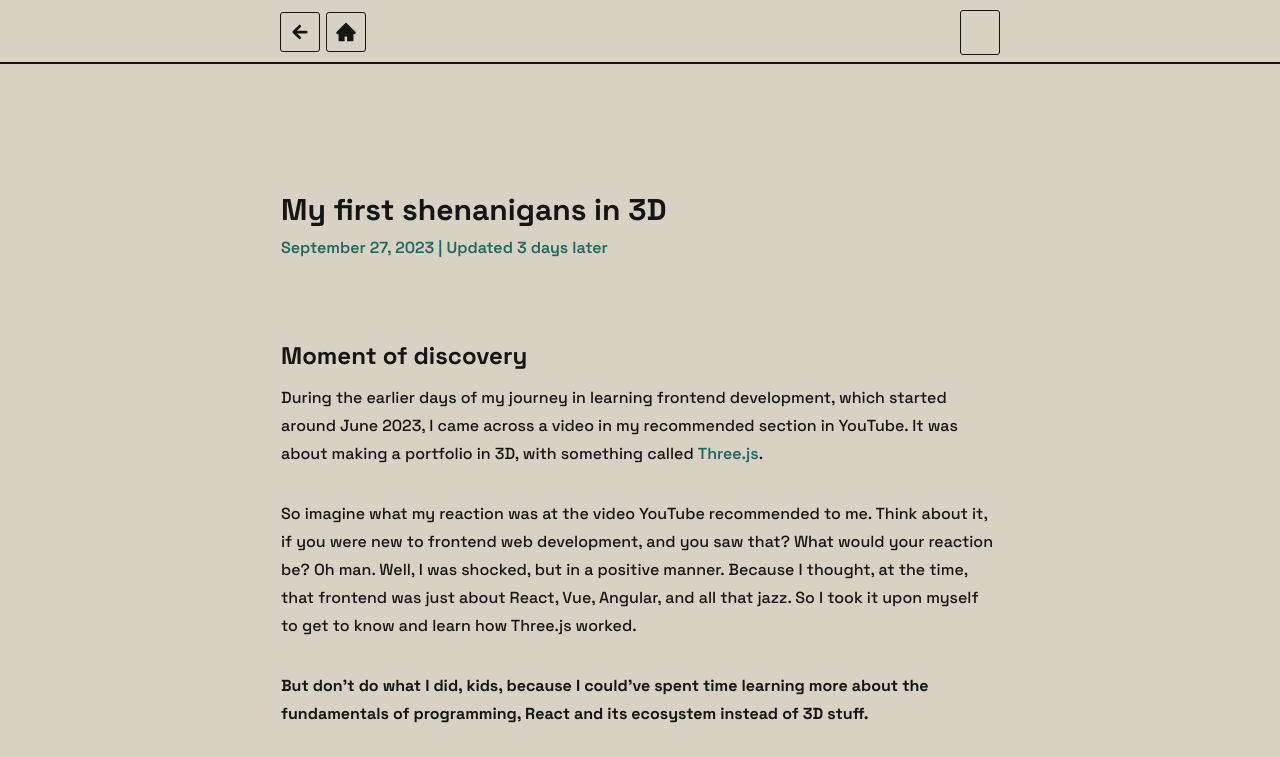
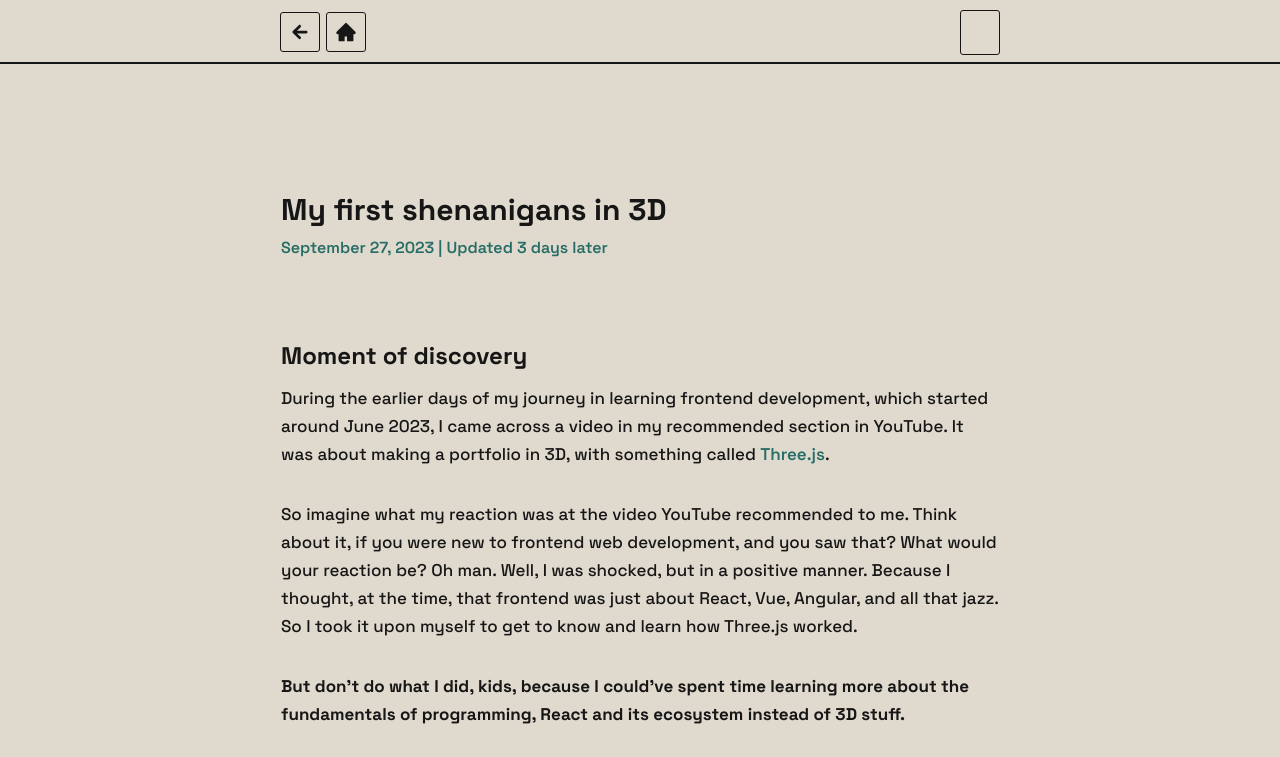
Before and after one commit to jdichh/portfolio-next, a Next.js app: page /blogs/my-first-shenanigans-in-3d in a window 1280 px wide. Shown: the top 757 px of the page. Built offline with nearby package versions, Linux system fonts and the light colour scheme; some icons are missing.

Commit message:
adjusted colors, removed diamond bg

```diff
--- a/src/app/globals.css
+++ b/src/app/globals.css
@@ -5,12 +5,12 @@
 .diamond {
   background-image: linear-gradient(
       45deg,
-      rgba(255, 255, 255, 0.005) 25%,
+      rgba(255, 255, 255, 0.003) 25%,
       transparent 25%
     ),
-    linear-gradient(-45deg, rgba(255, 255, 255, 0.005) 25%, transparent 25%),
-    linear-gradient(45deg, transparent 75%, rgba(255, 255, 255, 0.005) 75%),
-    linear-gradient(-45deg, transparent 75%, rgba(255, 255, 255, 0.005) 75%);
+    linear-gradient(-45deg, rgba(255, 255, 255, 0.003) 25%, transparent 25%),
+    linear-gradient(45deg, transparent 75%, rgba(255, 255, 255, 0.003) 75%),
+    linear-gradient(-45deg, transparent 75%, rgba(255, 255, 255, 0.003) 75%);
   background-size: 20px 20px;
 }
 
@@ -30,16 +30,16 @@
 }
 
 .border-theme-switch {
-  @apply border-[#151516] dark:border-[#D8D2C5]
+  @apply border-dark-theme-bg dark:border-light-theme-bg
 }
 
 /* Landing Page */
 .text-emphasize {
-  @apply font-semibold text-[#236660];
+  @apply font-semibold text-light-theme-accent;
 }
 
 .text-my-standard {
-  @apply font-[450] text-[16px];
+  @apply font-[450] text-[16px] md:text-[17px];
 }
 
 .outline-my-standard {
@@ -47,7 +47,7 @@
 }
 
 .icons {
-  @apply object-cover rounded-sm border-[1px] border-[#236660] dark:border-[#236660] p-0.5;
+  @apply object-cover rounded-sm border-[1px] border-light-theme-accent dark:border-light-theme-accent p-0.5;
 }
 
 .footer-layout {
@@ -99,7 +99,7 @@
 }
 
 .article-date {
-  @apply text-[#236660] font-semibold;
+  @apply text-light-theme-accent font-semibold;
 }
 
 .article-disclaimer {
@@ -107,7 +107,7 @@
 }
 
 .article-disclaimer-text {
-  @apply text-4xl font-bold mb-2 text-[#236660];
+  @apply text-4xl font-bold mb-2 text-light-theme-accent;
 }
 
 .article-text {
@@ -143,7 +143,7 @@
 }
 
 .article-hrefs {
-  @apply font-semibold text-[#236660];
+  @apply font-semibold text-light-theme-accent;
 }
 
 .code-snippet-container {
--- a/src/app/layout.tsx
+++ b/src/app/layout.tsx
@@ -23,7 +23,7 @@ export default function RootLayout({
     <link rel="manifest" href="/pwa/manifest.json" />
     <meta name="theme-color" content="#151516"/>
       <body
-        className={`${spaceGrotesk.className} relative max-w-[1600px] my-0 mx-auto mt-32 lg:mt-40 theme-switch diamond`}
+        className={`${spaceGrotesk.className} relative max-w-[1600px] my-0 mx-auto mt-32 lg:mt-40 theme-switch`}
       >
         <Header />
         {children}
--- a/src/components/about.tsx
+++ b/src/components/about.tsx
@@ -14,17 +14,14 @@ export default function About() {
     >
       <SectionHeading>About Me</SectionHeading>
       <p className="mb-6">
-        I aim to build{" "}
-        <span className="text-emphasize">
-          user-friendly and impressive-looking websites
-        </span>{" "}
-        here in the Philippines.
+        Hi, I'm Jason, and I aim to build{" "}
+        <span className="text-emphasize">user-friendly</span> and{" "}
+        <span className="text-emphasize">impressive-looking websites</span>.
       </p>
       <p className="mb-6">
-        I'm also a <span className="text-emphasize">recent IT graduate</span> of
-        Colegio de San Juan De Letran-Calamba, and{" "}
+        I'm also a <span className="text-emphasize">recent IT graduate</span>{" "}
+        and{" "}
         <span className="text-emphasize">
-          {" "}
           looking to get my foot in the door in the tech industry
         </span>
         .
--- a/src/components/project.tsx
+++ b/src/components/project.tsx
@@ -64,7 +64,7 @@ export default function Project({
             {tools.map((tool, index) => (
               <li
                 key={index}
-                className="bg-light-theme-bg text-light-theme-text dark:bg-dark-theme-bg dark:text-dark-theme-text diamond my-transition px-2 py-[0.3rem] uppercase tracking-wider rounded-sm flex outline-my-standard"
+                className="bg-light-theme-bg text-light-theme-text dark:bg-dark-theme-bg dark:text-dark-theme-text my-transition px-2 py-[0.3rem] uppercase tracking-wider rounded-sm flex outline-my-standard"
               >
                 <Image
                   src={toolIcons[index]}
--- a/src/pages/_document.js
+++ b/src/pages/_document.js
@@ -5,7 +5,7 @@ class MyDocument extends Document {
     return (
       <Html lang="en" className="!scroll-smooth h-full">
         <Head />
-        <body className='h-full theme-switch diamond'>
+        <body className='h-full theme-switch'>
           <Main />
           <NextScript />
         </body>
--- a/tailwind.config.ts
+++ b/tailwind.config.ts
@@ -10,10 +10,12 @@ const config: Config = {
   theme: {
     extend: {
       colors: {
-        'light-theme-bg': '#D8D2C5',
-        'light-theme-text': '#151516',
-        'dark-theme-bg': '#151516',
-        'dark-theme-text': '#D8D2C5',
+        'light-theme-bg': '#E0DACE',
+        'light-theme-text': '#161616',
+        'light-theme-accent': '#276D66',
+        'dark-theme-bg': '#161616',
+        'dark-theme-text': '#E0DACE',
+        'dark-theme-accent': '#FFD700',
       },
       backgroundImage: {
         'gradient-radial': 'radial-gradient(var(--tw-gradient-stops))',
```
Also changed, not shown: 1 other file (tests, documents, lock files or other folders).
